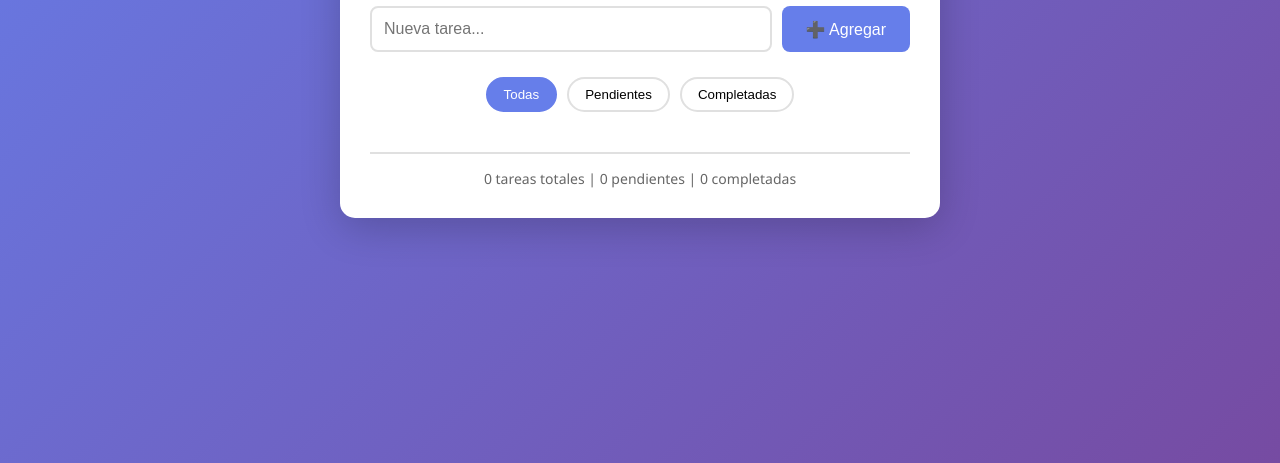
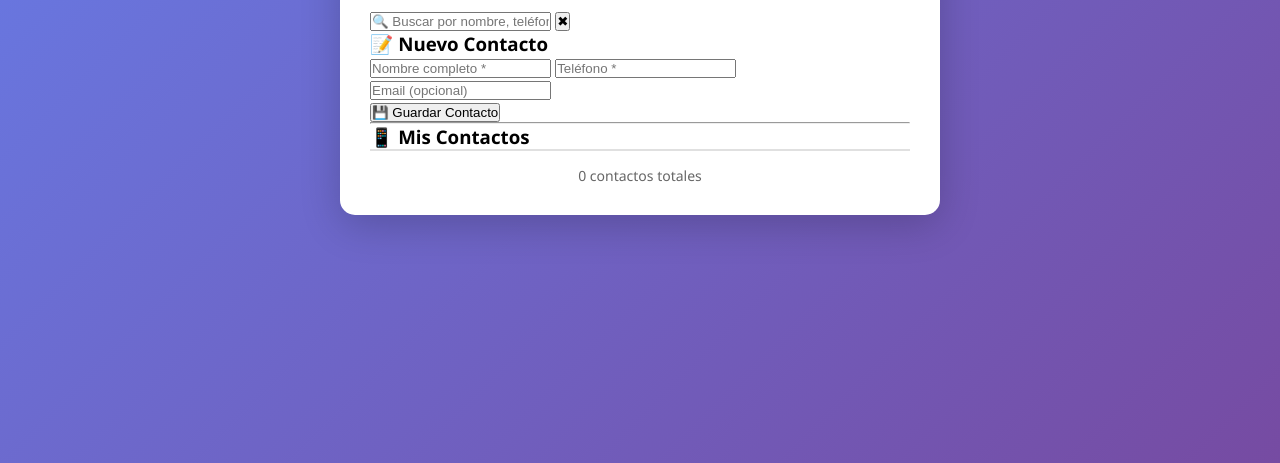
Before and after one commit to Stiven461/mi-app-dev, a plain HTML site: page frontend/index.html in a window 1280 px wide. Shown: the part 337-800 px from the top of the page. Drawn offline with Linux system fonts and the light colour scheme; no server answers.

Commit message:
frontend: actualizar la estructura HTML para la agenda de contactos

```diff
--- a/frontend/index.html
+++ b/frontend/index.html
@@ -3,31 +3,38 @@
 <head>
     <meta charset="UTF-8">
     <meta name="viewport" content="width=device-width, initial-scale=1.0">
-    <title>To-Do App | Gestión de Tareas</title>
+    <title>Agenda de Contactos</title>
     <link rel="stylesheet" href="style.css">
 </head>
 <body>
     <div class="container">
-        <h1>📝 Lista de Tareas</h1>
+        <h1>📒 Agenda de Contactos</h1>
 
-        <div class="add-task">
-            <input type="text" id="taskInput" placeholder="Nueva tarea..." maxlength="100">
-            <button id="addBtn">➕ Agregar</button>
+        <div class="search-box">
+            <input type="text" id="searchInput" placeholder="🔍 Buscar por nombre, teléfono o email...">
+            <button id="clearSearchBtn" class="clear-btn">✖</button>
         </div>
 
-        <div class="filters">
-            <button class="filter-btn active" data-filter="all">Todas</button>
-            <button class="filter-btn" data-filter="pending">Pendientes</button>
-            <button class="filter-btn" data-filter="completed">Completadas</button>
+        <div class="contact-form">
+            <h3>📝 Nuevo Contacto</h3>
+            <input type="text" id="contactName" placeholder="Nombre completo *" required>
+            <input type="tel" id="contactPhone" placeholder="Teléfono *" required>
+            <input type="email" id="contactEmail" placeholder="Email (opcional)">
+            <input type="hidden" id="editId" value="">
+            <div class="form-buttons">
+                <button id="saveBtn">💾 Guardar Contacto</button>
+                <button id="cancelBtn" style="display:none;">❌ Cancelar Edición</button>
+            </div>
         </div>
 
-        <ul id="taskList" class="task-list"></ul>
+        <hr>
 
+        <h3>📱 Mis Contactos</h3>
         <div class="stats">
-            <span id="totalTasks">0</span> tareas totales |
-            <span id="pendingTasks">0</span> pendientes |
-            <span id="completedTasks">0</span> completadas
+            <span id="totalContacts">0</span> contactos totales
         </div>
+
+        <ul id="contactsList" class="contacts-list"></ul>
     </div>
 
     <script src="script.js"></script>
```
